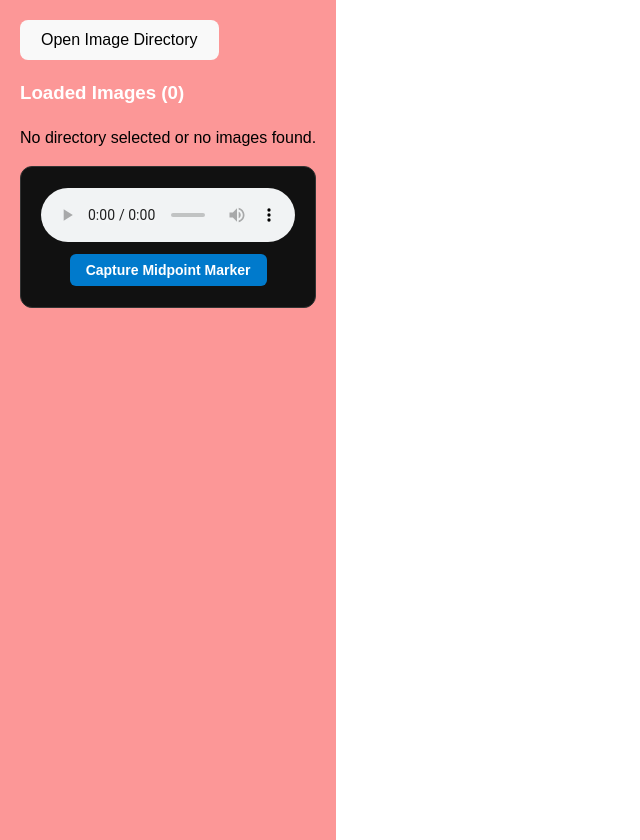
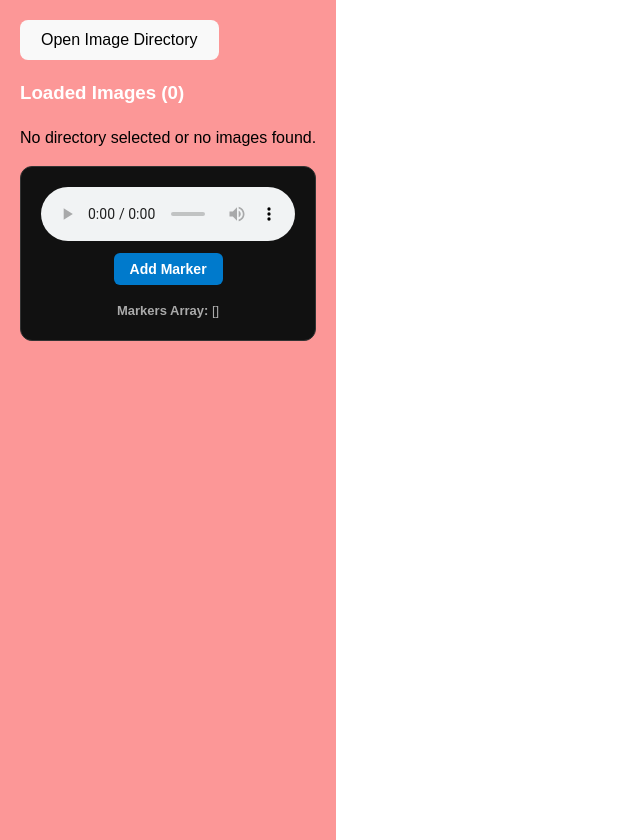
Before and after one commit to Ravgupta20/vided-go, a React (Vite) app in the folder vite-react/: page / in a window 1280 px wide. Shown: the whole page, without its empty margins (0-640 px from the left). Built offline with nearby package versions, Linux system fonts and the light colour scheme.

Commit message:
added ability to set markers

```diff
--- a/vite-react/src/App.tsx
+++ b/vite-react/src/App.tsx
@@ -1,4 +1,5 @@
-import React, { useState, useRef } from 'react';
+import React, { useState } from 'react';
+import { useAudioMarkers } from './hooks/useAudioMarkers';
 
 interface LocalImage {
   name: string;
@@ -8,10 +9,13 @@ interface LocalImage {
 
 export default function App() {
   const [images, setImages] = useState<LocalImage[]>([]);
-  const [marker, setMarker] = useState<String[]>([]);
-  const audioRef = useRef<HTMLAudioElement | null>(null);
+  const [markerCount, setMarkerCount] = useState<number | "">("");
+  // const audioRef = useRef<HTMLAudioElement | null>(null);
   const [selectedImage, setSelectedImage] = useState<LocalImage | null>(null);
   const [rootDirectoryHandle, setRootDirectoryHandle] = useState<any>(null);
+
+  const {marker, audioRef, addNewDynamicMarker} =useAudioMarkers();
+
 
   const isImageFile = (fileName: string) =>
     /\.(jpe?g|png|gif|webp|svg|bmp)$/i.test(fileName);
@@ -89,6 +93,34 @@ export default function App() {
       setMarker((prevMarkers) => [...prevMarkers, formattedTimestamp]);
     }
   };
+   // Function to generate markers evenly and add it to markers
+  const generateEvenMarkers = () => {
+  if (!audioRef.current) return;
+
+  const duration = audioRef.current.duration;
+
+  // 1. Safety check for the audio track
+  if (isNaN(duration) || duration === 0) {
+    alert("Audio track is still loading or invalid.");
+    return;
+  }
+
+  // 2. Safety check for the user's input
+  if (markerCount === "" || markerCount <= 0) {
+    alert("Please enter how many markers you want first!");
+    return;
+  }
+
+  const newMarkers: string[] = [];
+  const interval = duration / (markerCount + 1);
+
+  for (let i = 1; i <= markerCount; i++) {
+    const timeInSeconds = interval * i;
+    newMarkers.push(formatTime(timeInSeconds));
+  }
+
+  setMarker(newMarkers);
+};
   // Helper utility to convert raw seconds into a clean timestamp string
   const formatTime = (seconds: number): string => {
     const hrs = Math.floor(seconds / 3600);
@@ -150,9 +182,34 @@ export default function App() {
                         }}>
             Your browser does not support the audio element.
             </audio>
+            {/* 2. Controls Row containing the input and button */}
+  <div style={{ display: 'flex', gap: '10px', alignItems: 'center', marginBottom: '16px' }}>
+
+    {/* <label style={{ color: '#aaa', fontSize: '14px' }}>
+      Markers:  */}
+
+      {/* THIS IS THE INPUT FIELD WE UPDATED: */}
+      {/* <input
+        type="number"
+        value={markerCount}
+        onChange={(e) => setMarkerCount(e.target.value === "" ? "" : Number(e.target.value))}
+        placeholder="e.g. 5"
+        min="1"
+        style={{
+          width: '60px',
+          padding: '6px',
+          marginLeft: '8px',
+          background: '#222',
+          border: '1px solid #444',
+          color: '#fff',
+          borderRadius: '4px',
+          textAlign: 'center'
+        }}
+      /> */}
+    {/* </label> */}
             {/* Auto-Marker Button */}
   <button
-    onClick={addMidpointMarker}
+    onClick={addNewDynamicMarker}
     style={{
       padding: '8px 16px',
       background: '#007acc',
@@ -167,15 +224,20 @@ export default function App() {
     onMouseOver={(e) => (e.currentTarget.style.background = '#0062a3')}
     onMouseOut={(e) => (e.currentTarget.style.background = '#007acc')}
   >
-    Capture Midpoint Marker
+    Add Marker
   </button>
-  {/* Optional: Visual verification list of your captured markers */}
-  {marker.length > 0 && (
-    <div style={{ color: '#aaa', marginTop: '10px', fontSize: '12px' }}>
-      Captured Markers: {marker.join(', ')}
+      </div>
+  {/* Display the array */}
+  {/* {marker.length > 0 && (
+    <div style={{ color: '#aaa', fontSize: '13px', textAlign: 'center' }}>
+      <strong>Current Array:</strong> [{marker.map(m => `"${m}"`).join(', ')}]
     </div>
-  )}
-      </div>
+  )} */}
+  {/* Current State List Display */}
+  <div style={{ color: '#aaa', fontSize: '13px', textAlign: 'center' }}>
+    <strong>Markers Array:</strong> [{marker.map(m => `"${m}"`).join(', ')}]
+  </div>
+  </div>
     </div>
   );
 }
--- /dev/null
+++ b/vite-react/src/hooks/useAudioMarkers.ts
@@ -0,0 +1,92 @@
+import { useState, useRef } from 'react';
+
+// Standard time formatting helper (MM:SS)
+const formatTime = (seconds: number): string => {
+  const mins = Math.floor(seconds / 60);
+  const secs = Math.floor(seconds % 60);
+  return `${String(mins).padStart(2, '0')}:${String(secs).padStart(2, '0')}`;
+};
+
+export const useAudioMarkers = () => {
+  const [marker, setMarker] = useState<string[]>([]);
+  const audioRef = useRef<HTMLAudioElement | null>(null);
+
+  // Feature A: The original midpoint logic
+  const addMidpointMarker = () => {
+    if (!audioRef.current) return;
+    const duration = audioRef.current.duration;
+    if (isNaN(duration) || duration === 0) return;
+
+    const formattedTimestamp = formatTime(duration / 2);
+    setMarker((prev) => [...prev, formattedTimestamp]);
+  };
+
+  // Feature B: The user-defined count spacing logic
+  const generateEvenMarkersByCount = (count: number) => {
+    if (!audioRef.current || count <= 0) return;
+    const duration = audioRef.current.duration;
+    if (isNaN(duration) || duration === 0) return;
+
+    const newMarkers: string[] = [];
+    const interval = duration / (count + 1);
+
+    for (let i = 1; i <= count; i++) {
+      newMarkers.push(formatTime(interval * i));
+    }
+    setMarker(newMarkers);
+  };
+
+  // Feature C: The automated array-length spacing logic
+  const distributeExistingMarkersEvenly = () => {
+    if (!audioRef.current || marker.length === 0) return;
+    const duration = audioRef.current.duration;
+    if (isNaN(duration) || duration === 0) return;
+
+    const newMarkers: string[] = [];
+    const interval = duration / (marker.length + 1);
+
+    for (let i = 1; i <= marker.length; i++) {
+      newMarkers.push(formatTime(interval * i));
+    }
+    setMarker(newMarkers);
+  };
+const addNewDynamicMarker = () => {
+  if (!audioRef.current) return;
+
+  const duration = audioRef.current.duration;
+
+  // Safety check to ensure audio file metadata has loaded
+  if (isNaN(duration) || duration === 0) {
+    alert("Audio track is still loading or invalid.");
+    return;
+  }
+
+  // Determine the divisor based on the existing array count
+  // If array is empty (0), we divide by 1 to get the end of the track.
+  const currentCount = marker.length;
+  const divisor = currentCount + 1;
+
+  // Calculate the specific timestamp position
+  const targetTimeInSeconds = duration / divisor;
+  const formattedTimestamp = formatTime(targetTimeInSeconds);
+
+  // Append ONLY this new marker to your state array
+  setMarker((prevMarkers) => [...prevMarkers, formattedTimestamp]);
+};
+
+// Standard time formatting helper (MM:SS)
+const formatTime = (seconds: number): string => {
+  const mins = Math.floor(seconds / 60);
+  const secs = Math.floor(seconds % 60);
+  return `${String(mins).padStart(2, '0')}:${String(secs).padStart(2, '0')}`;
+};
+  return {
+    marker,
+    setMarker,
+    audioRef,
+    addMidpointMarker,
+    generateEvenMarkersByCount,
+    distributeExistingMarkersEvenly,
+    addNewDynamicMarker
+  };
+};
```
